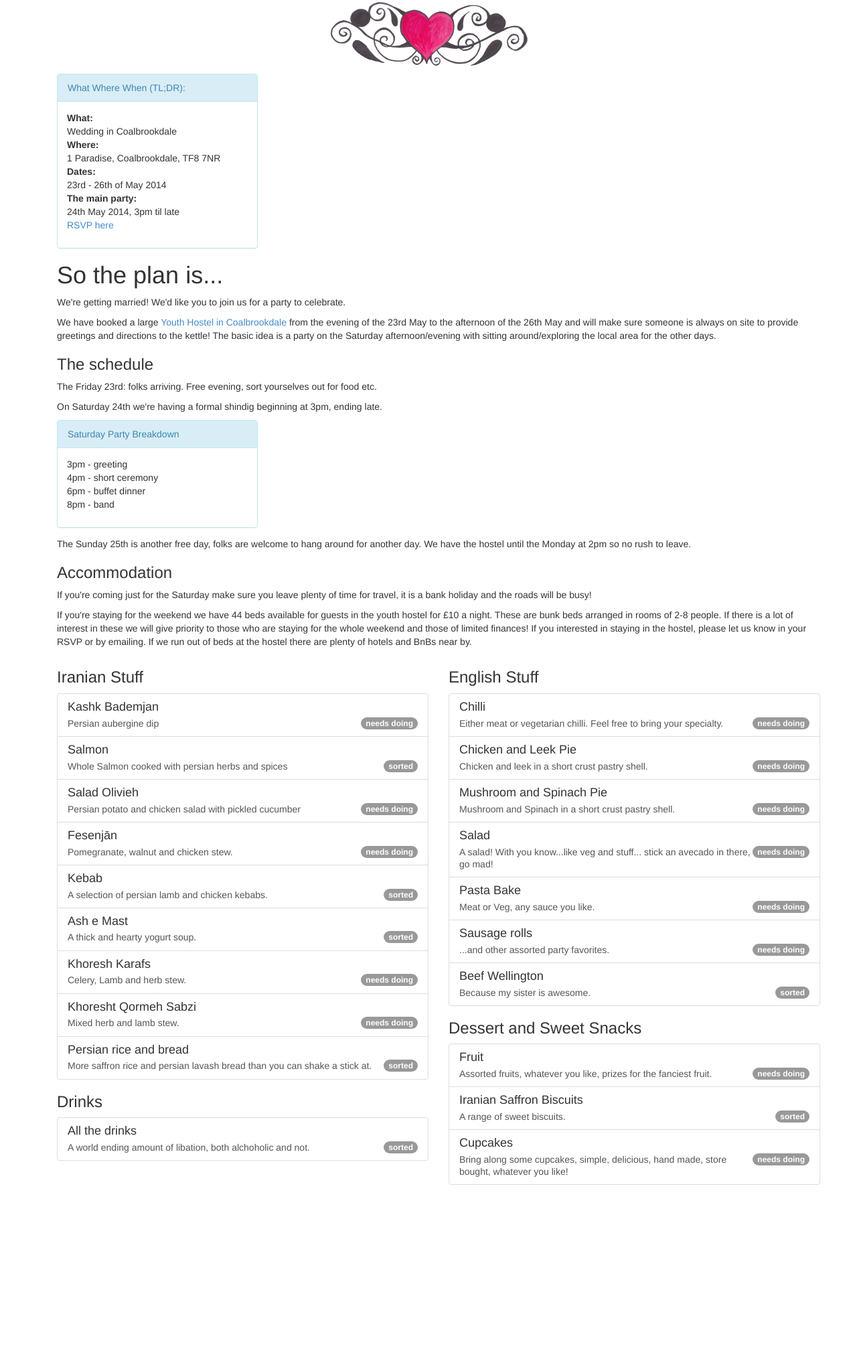
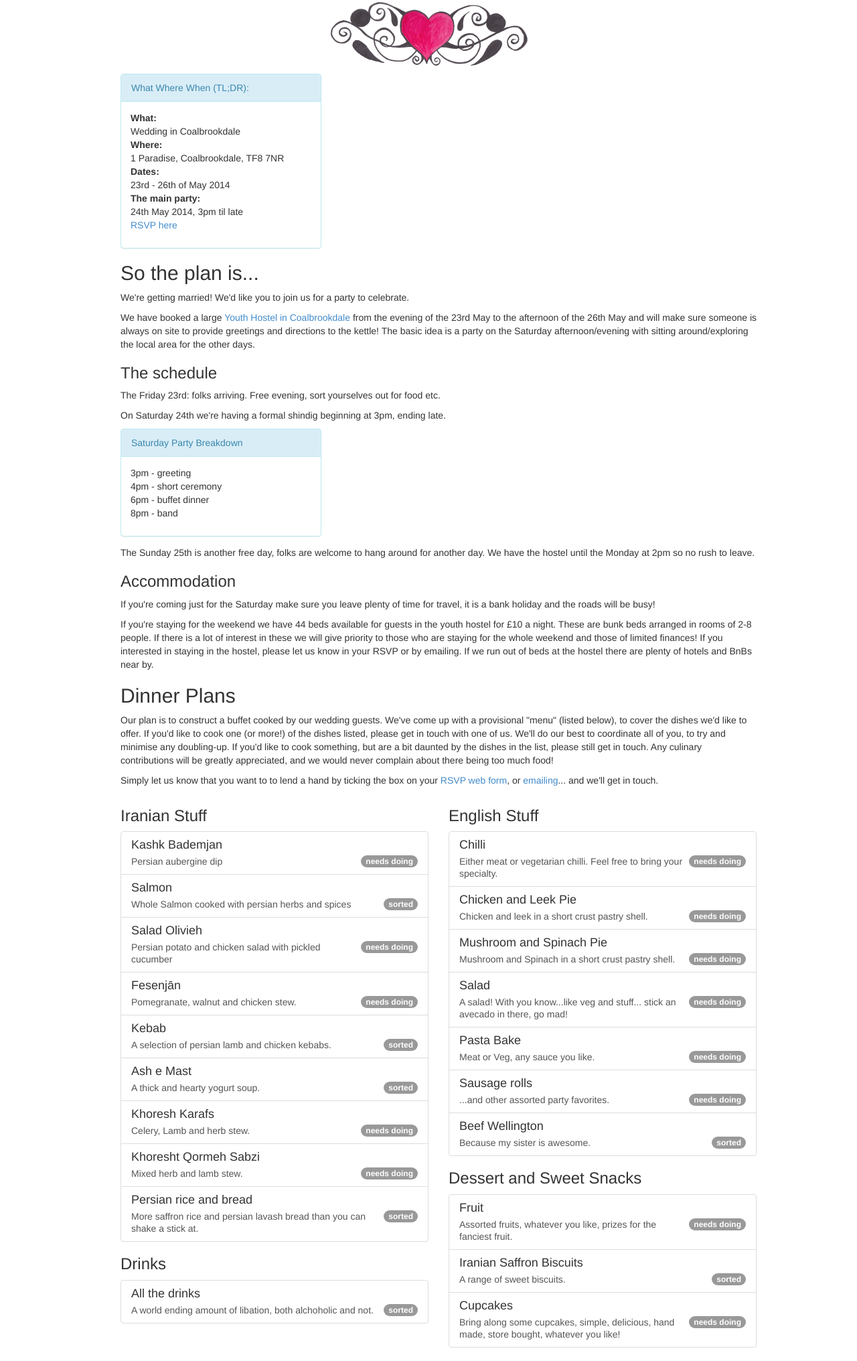
Before and after one commit to sinjax/emmasinaweddingtime, a Flask app: page /note in a window 1280 px wide. Shown: the whole page at 67% size. Before the commit the page ends 1769 px from the top, so only its background shows below. Run offline with Flask 2, Linux system fonts and the light colour scheme; some libraries are stand-ins or nearby versions.

Commit message:
working wedding note

```diff
--- a/wedding/models/__init__.py
+++ b/wedding/models/__init__.py
@@ -2,6 +2,5 @@ from base import db, BaseFields
 from datatypes import RSVP
 
 __all__ = [
-    'db',
-    'RSVP',
+    'db'
 ]
--- a/wedding/static/assets/css/note.css
+++ b/wedding/static/assets/css/note.css
@@ -27,8 +27,8 @@
 	#titleimg {
 	  width:300px;
 	  height:110px;
-	  background-image: url("../imgs/weddingtime300px.png");
-	  background-repeat: no-repeat;
+	  background-image: url("../imgs/weddingtime300px.png") !important;
+	  background-repeat: no-repeat !important;
 	}
 	#map_canvas {
 	  height:300px;
@@ -45,7 +45,9 @@
 	  margin-bottom: 1em;
 	}
 	.pagebreak {
-		display:none;
 		page-break-after:always
 	}
+	.container{
+		width: 980px !important;
+	}
 }
--- a/wedding/templates/invnote.html
+++ b/wedding/templates/invnote.html
@@ -17,18 +17,28 @@
     <script src="http://code.jquery.com/jquery-1.9.1.min.js"></script>
     <script src="{{ url_for('static',filename='assets/js/bootstrap.js') }}"></script>
     <meta name="viewport" content="initial-scale=1.0" />
+    <script type="text/javascript">
+    $(document).ready(function () {
+        $(".col-md-6").removeClass().addClass("col-xs-6")
+        $("h1").replaceWith(function() {
+            return '<h2>' + $(this).text() + '</h2>';
+        });
+    })
+    </script>
 </head>
 
 <body>
     <div class="container">
         <!-- TITLE Image Area-->
-        <div id="titleimg"></div>
+        <p id="titleimg"></p>
         <div class="container">
             {% include 'tldr.html' %}
             {% include 'planbody.html' %}
-            <div class="pagebreak">
-
-            </div>
+            <h1>Dinner Plans</h1>
+<p>Our plan is to construct a buffet cooked by our wedding guests. We've come up with a provisional "menu" (listed below), to cover the dishes we'd like to offer. If you'd like to cook one (or more!) of the dishes listed, please get in touch with one of us. We'll do our best to coordinate all of you, to try and minimise any doubling-up. If you'd like to cook something, but are a bit daunted by the dishes in the list, please still get in touch. Any culinary contributions will be greatly appreciated, and we would never complain about there being too much food!</p>
+<p>
+Simply let us know that you want to to lend a hand by ticking the box on your <a href="{{url_for('rsvp')}}">RSVP web form</a>, or <a href="mailto:emmasinaweddingtime@gmail.com">emailing</a>... and we'll get in touch.</p>
+            <div class="pagebreak"></div>
             {% include 'menu.html' %}
         </div>
     </div>
```
